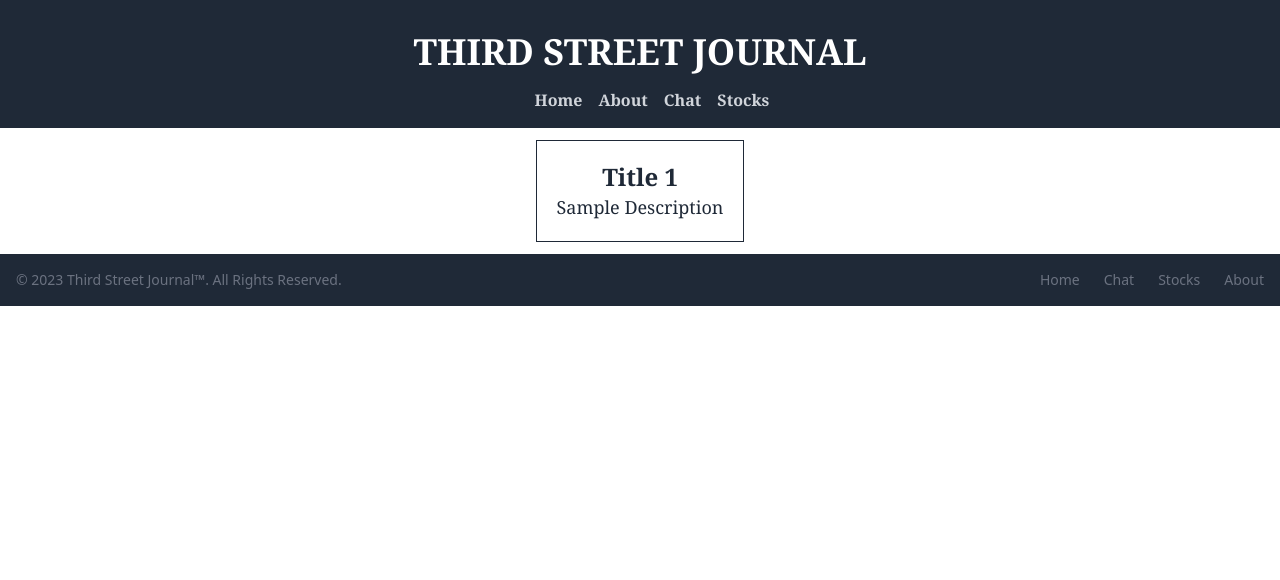
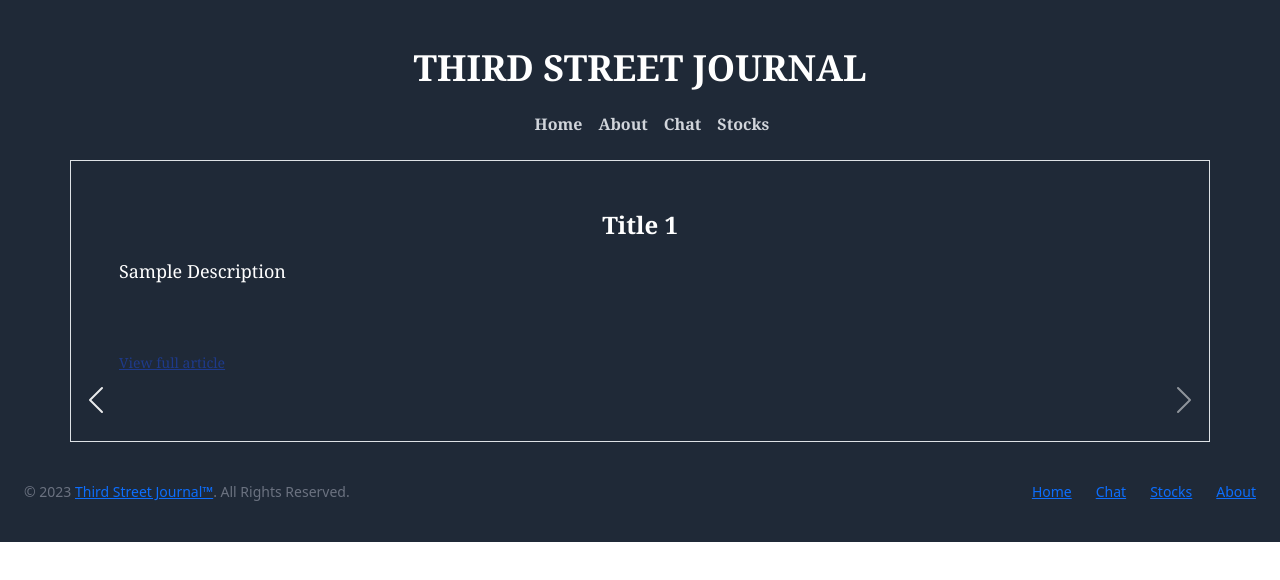
Before and after one commit to mmutyampeta/thirdstreetjournal, a Next.js app in the folder website/: page / in a window 1280 px wide. Shown: the top 580 px of the page. Built offline with nearby package versions, Linux system fonts and the light colour scheme.

Commit message:
Carousel

```diff
--- a/website/components/newspage.jsx
+++ b/website/components/newspage.jsx
@@ -0,0 +1,39 @@
+"use client";
+
+import React, { useState } from "react";
+import { Carousel } from "flowbite-react";
+import NewsTile from "./newstile";
+
+export default function NewsPage({ input }) {
+  return (
+    <>
+      <div id="carouselExample" class="carousel slide" className="bg-gray-800">
+        <div class="carousel-inner">
+          {input.map((item, i) => (
+            <div class={i === 0 ? "carousel-item active" : "carousel-item"}>
+              <NewsTile input={item} />
+            </div>
+          ))}
+        </div>
+        <button
+          class="carousel-control-prev"
+          type="button"
+          data-bs-target="#carouselExample"
+          data-bs-slide="prev"
+        >
+          <span class="carousel-control-prev-icon" aria-hidden="true"></span>
+          <span class="visually-hidden">Previous</span>
+        </button>
+        <button
+          class="carousel-control-next"
+          type="button"
+          data-bs-target="#carouselExample"
+          data-bs-slide="next"
+        >
+          <span class="carousel-control-next-icon" aria-hidden="true"></span>
+          <span class="visually-hidden">Next</span>
+        </button>
+      </div>
+    </>
+  );
+}
--- a/website/components/newstile.jsx
+++ b/website/components/newstile.jsx
@@ -3,15 +3,18 @@ import React from "react";
 export default function NewsTile({ input }) {
   return (
     <>
-      <a
-        href={input.url}
-        className="container p-3 mx-auto flex items-center justify-center"
-      >
-        <button className="text-gray-800 p-5 border border-gray-800">
-          <h1 className="text-2xl font-bold font-serif">{input.title}</h1>
-          <p className="text-lg font-serif">{input.description}</p>
-        </button>
-      </a>
+      <div className="container p-3 mx-auto bg-gray-800 text-white flex text-gray-800 p-5 border border-gray-800 grid grid-rows-4 gap-2 grid-flow-col">
+        <h1 className="text-2xl text-center font-bold font-serif row-span-1">
+          {input.title}
+        </h1>
+        <p className="text-lg font-serif row-span-2">{input.description}</p>
+        <a
+          href={input.url}
+          className="text-sm text-blue-500 font-serif hover: text-blue-900 row-span-1"
+        >
+          View full article
+        </a>
+      </div>
     </>
   );
 }
--- a/website/pages/_app.js
+++ b/website/pages/_app.js
@@ -1,11 +1,16 @@
 import "../styles/global.css";
 import React, { useState } from "react";
 import Header from "../components/header";
-import NewsTile from "../components/newstile";
+import NewsPage from "../components/newspage";
 import Intro from "../components/intro";
 import Chatbot from "../components/chatbot";
 import TradingViewWidget from "../components/chart";
 import Footer from "../components/footer";
+import Trial from "../components/trial";
+import "bootstrap/dist/css/bootstrap.min.css";
+import $ from "jquery";
+import Popper from "popper.js";
+import "bootstrap/dist/js/bootstrap.bundle.min";
 
 const newsTiles = [
   {
@@ -28,6 +33,26 @@ const newsTiles = [
     description: "Sample Description",
     url: "http://localhost:3000/",
   },
+  {
+    title: "Title 5",
+    description: "Sample Description",
+    url: "http://localhost:3000/",
+  },
+  {
+    title: "Title 6",
+    description: "Sample Description",
+    url: "http://localhost:3000/",
+  },
+  {
+    title: "Title 7",
+    description: "Sample Description",
+    url: "http://localhost:3000/",
+  },
+  {
+    title: "Title 8",
+    description: "Sample Description",
+    url: "http://localhost:3000/",
+  },
 ];
 
 function MyApp() {
@@ -36,7 +61,7 @@ function MyApp() {
     <>
       <Header setSelectedPage={setSelectedPage} />
 
-      {selectedPage === "home" && <NewsTile input={newsTiles[0]} />}
+      {selectedPage === "home" && <NewsPage input={newsTiles} />}
       {selectedPage === "about" && <Intro setSelectedPage={setSelectedPage} />}
       {selectedPage === "chat" && <Chatbot />}
       {selectedPage === "stocks" && <TradingViewWidget />}
```
Also changed, not shown: package.json (added, +15 -0 lines), website/package.json (+10 -1 lines), website/components/trial.jsx (added), 2 other files (tests, documents, lock files or other folders).
